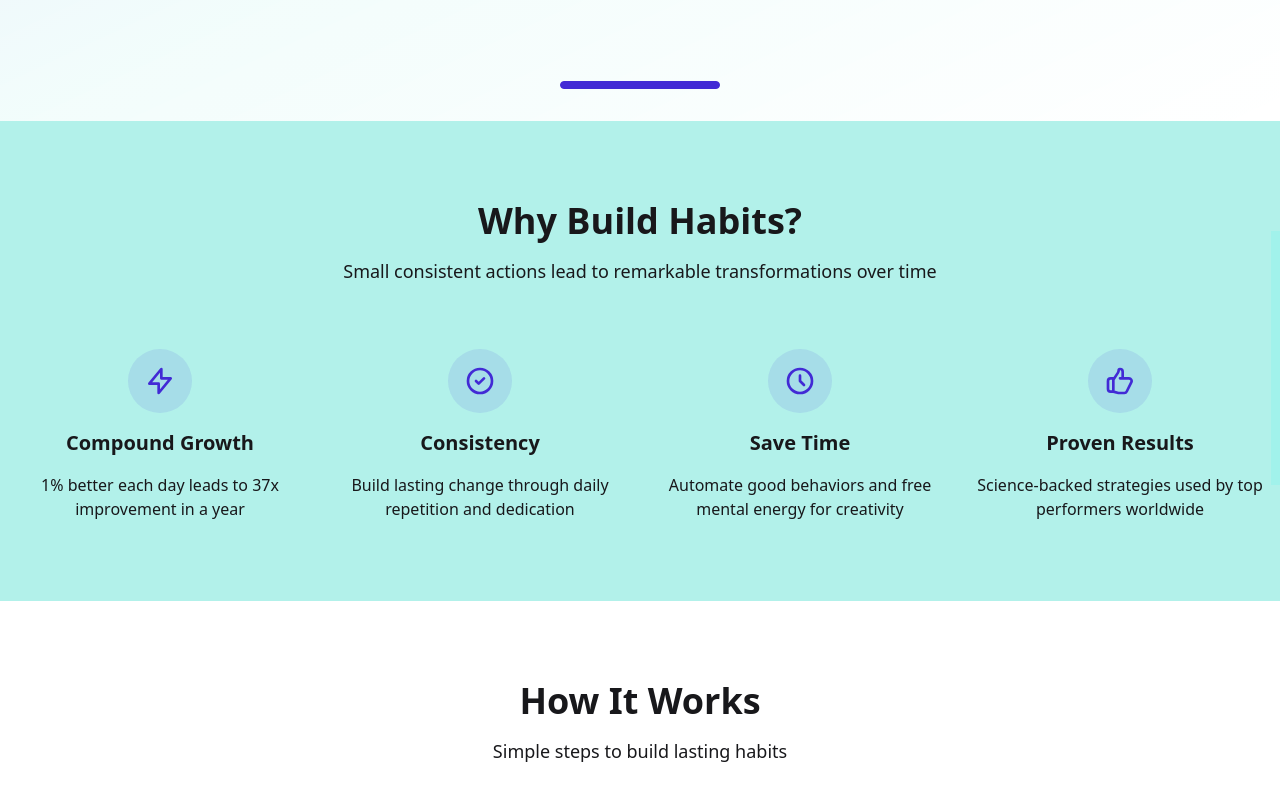
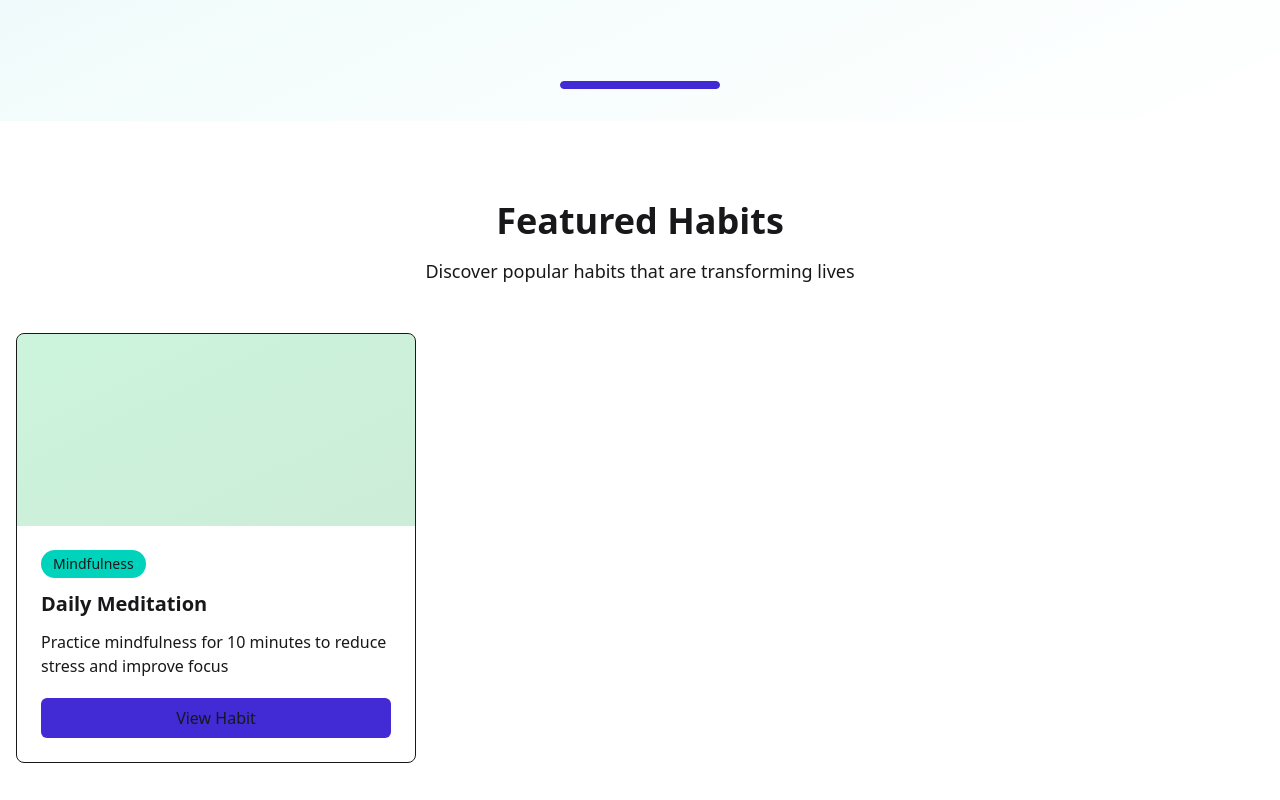
Before and after one commit to rifat-2010/programming-hero-assignment-10__client-side, a React (Vite) app: page / in a window 1280 px wide. Shown: the part 1040-1840 px from the top of the page. Built offline with nearby package versions, Linux system fonts and the light colour scheme; no server answers.

Commit message:
ADd_habit page -- successfully emplement

```diff
--- a/src/components/HabitCard.jsx
+++ b/src/components/HabitCard.jsx
@@ -1,7 +1,7 @@
 import { Link } from "react-router";
 
 const HabitCard = ({ habit }) => {
-  const { title, description, category, reminderTime, userName, imageUrl } = habit;
+  const { title, description, category, reminderTime, userName, imageUrl, _id } = habit;
 
   return (
     <div className="bg-card border border-border rounded-lg overflow-hidden hover:shadow-lg transition">
@@ -31,7 +31,7 @@ const HabitCard = ({ habit }) => {
         <p className="text-sm text-gray-500">By: {userName}</p>
 
         {/* Button */}
-        <Link to={'/Habit_Details_page'} className="common-btn block w-full text-center">
+        <Link to={`/Habit_Details_page/${_id}`} className="common-btn block w-full text-center">
 
             View Habit
 
--- a/src/pages/AddHabit.jsx
+++ b/src/pages/AddHabit.jsx
@@ -1,7 +1,8 @@
 import { use } from "react";
 import { AuthContext } from "../context/AuthContext";
-import toast from "react-hot-toast";
+
 import { useNavigate } from "react-router";
+import { toast } from "react-toastify";
 
 const AddHabit = () => {
   const { user } = use(AuthContext);
@@ -23,7 +24,9 @@ const AddHabit = () => {
       // creatorId: user.uid,                  // যদি থাকে
       // isPublic: true,                       // চাইলে default true
     };
-    console.log(formData);
+    // console.log(formData);
+
+
 
     fetch("http://localhost:3000/habits", {
       method: "POST",
@@ -34,7 +37,7 @@ const AddHabit = () => {
     })
       .then((res) => res.json())
       .then((data) => {
-        navigate("/Public_Habits");
+        navigate("/My_Habits");
         toast.success("Successfully added!");
         console.log(data);
       })
@@ -49,7 +52,6 @@ const AddHabit = () => {
         <div className="card-body p-6 relative">
           <h2 className="text-2xl font-bold text-center mb-6">Add New Habit</h2>
           <form onSubmit={handleSubmit} className="space-y-4">
-            {/* <form onSubmit={handleSubmit} className="space-y-4"> */}
             {/* Name Field */}
             <div>
               <label className="label font-medium">Name</label>
@@ -113,7 +115,7 @@ const AddHabit = () => {
                 className="input w-full rounded-full focus:border-0 focus:outline-gray-200"
                 placeholder="Enter your new habit name"
                 value={user.email || "No Email"} // default value
-                readOnly // user change করতে পারবে না
+                readOnly // user can't change
               />
             </div>
 
@@ -124,7 +126,7 @@ const AddHabit = () => {
                 className="input w-full rounded-full focus:border-0 focus:outline-gray-200"
                 placeholder="Enter your new habit name"
                 value={user.displayName || "No Name"} // default value
-                readOnly // user change করতে পারবে না
+                readOnly // user can't change
               />
             </div>
 
--- a/src/pages/Home.jsx
+++ b/src/pages/Home.jsx
@@ -15,6 +15,45 @@ const Home = () => {
 
     {/* Hero Banner / Slider */}
         <HomeBanner></HomeBanner>
+
+      {/* Featured Habits Section */}
+      <section className="py-20 px-4 max-w-7xl mx-auto">
+        <div className="text-center mb-12">
+          <h2 className="text-4xl font-bold text-foreground mb-4">
+            Featured Habits
+          </h2>
+          <p className="text-lg text-muted-foreground">
+            Discover popular habits that are transforming lives
+          </p>
+        </div>
+
+        <div className="grid grid-cols-1 md:grid-cols-2 lg:grid-cols-3 gap-6">
+
+
+          {/* Habit Card 2 */}
+          <div className="bg-card border border-border rounded-lg overflow-hidden hover:shadow-lg transition">
+            <div className="h-48 bg-gradient-to-br from-green-500/20 to-green-600/20"></div>
+            <div className="p-6 space-y-3">
+              <div className="inline-block px-3 py-1 bg-accent text-accent-foreground text-sm rounded-full">
+                Mindfulness
+              </div>
+              <h3 className="text-xl font-semibold text-card-foreground">
+                Daily Meditation
+              </h3>
+              <p className="text-muted-foreground">
+                Practice mindfulness for 10 minutes to reduce stress and improve
+                focus
+              </p>
+              <div className="pt-2">
+                <div className="px-4 py-2 bg-primary text-primary-foreground rounded-md text-center cursor-pointer hover:opacity-90 transition">
+                  View Habit
+                </div>
+              </div>
+            </div>
+          </div>
+
+        </div>
+      </section>
 
         {/* Why Build Habits Section */}
         <BuildHabit></BuildHabit>
--- a/src/pages/PublicHabits.jsx
+++ b/src/pages/PublicHabits.jsx
@@ -13,7 +13,7 @@ const data = useLoaderData();
       <section className="py-20 px-4 max-w-7xl mx-auto">
         <div className="text-center mb-12">
           <h2 className="text-4xl font-bold text-foreground mb-4">
-            Featured Habits
+           All Featured Habits
           </h2>
           <p className="text-lg text-muted-foreground">
             Discover popular habits that are transforming lives
--- a/src/routes/router.jsx
+++ b/src/routes/router.jsx
@@ -37,8 +37,8 @@ export const router = createBrowserRouter([
             loader: () => fetch('http://localhost:3000/habits'),
         },
         {
-            path: '/Habit_Details_page',
-            element: <HabitDetails/>,
+            path: '/Habit_Details_page/:id',
+            element: <PrivateRoute><HabitDetails/></PrivateRoute>,
             loader: () => fetch('http://localhost:3000/habits'),
         },
         {
```
